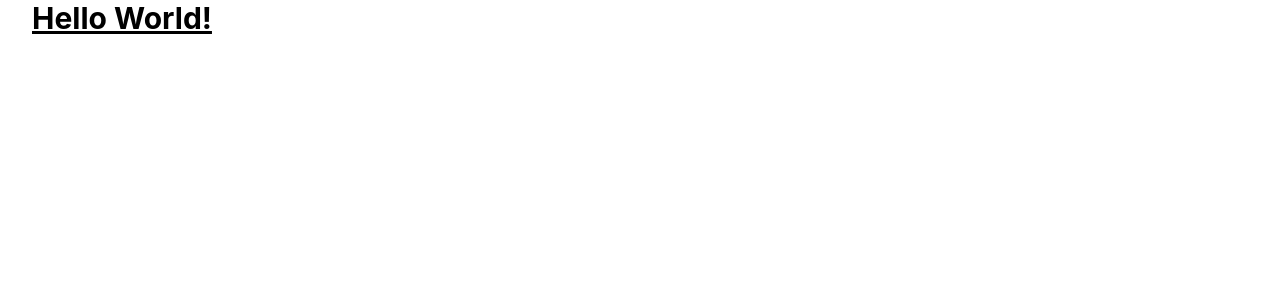
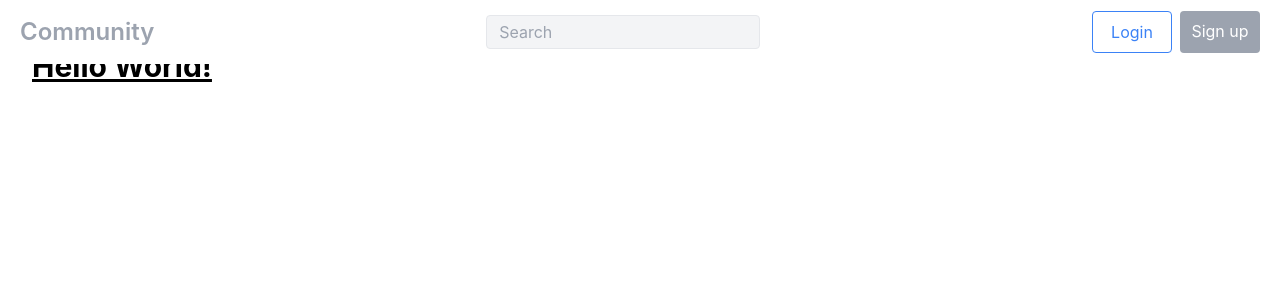
Before and after one commit to 96jin/Reddit_clone, a Next.js app in the folder client/: page / in a window 1280 px wide. Shown: the top 300 px of the page. Built offline with nearby package versions, Linux system fonts and the light colour scheme; no server answers.

Commit message:
로그인, Nav바

```diff
--- /dev/null
+++ b/client/src/components/NavBar.tsx
@@ -0,0 +1,52 @@
+import React from "react";
+import Link from "next/link";
+import { useAuthState } from "../context/auth";
+
+const NavBar: React.FC = () => {
+  const { loading, authenticated } = useAuthState();
+
+  return (
+    <div className="fixed inset-x-0 top-0 z-10 flex items-center justify-between h-16 px-5 bg-white">
+      <span className="text-2xl font-semibold text-gray-400">
+        <Link href="/">Community</Link>
+      </span>
+
+      <div className="max-w-full px-4">
+        <div className="relative flex items-center bg-gray-100 border rounded hover:border-gray-700 hover:bg-white">
+          {/* <i className='pl-4 pr-3 text-gray-400 fas fa-search '></i> */}
+          <input
+            type="text"
+            placeholder="Search"
+            className="px-3 py-1 bg-transparent rounded focus:outline-none"
+          />
+        </div>
+      </div>
+
+      <div className="flex">
+        {!loading &&
+          (authenticated ? (
+            <button className="w-20 p-2 mr-2 text-center text-blue-500 border border-blue-500 rounded">
+              Logout
+            </button>
+          ) : (
+            <>
+              <Link
+                href="/login"
+                className="w-20 p-2 mr-2 text-center text-blue-500 border border-blue-500 rounded"
+              >
+                Login
+              </Link>
+              <Link
+                href="/register"
+                className="w-20 p-2 text-center text-white bg-gray-400 rounded"
+              >
+                Sign up
+              </Link>
+            </>
+          ))}
+      </div>
+    </div>
+  );
+};
+
+export default NavBar;
--- a/client/src/context/auth.tsx
+++ b/client/src/context/auth.tsx
@@ -57,6 +57,7 @@
     async function loadUser(){
       try {
         const res = await axios.get('/auth/me')
+        console.log(res.data)
         dispatch({type: "LOGIN", payload: res.data})
       } catch (error) {
         console.log(error)
--- a/client/src/pages/_app.tsx
+++ b/client/src/pages/_app.tsx
@@ -1,15 +1,25 @@
 import '../styles/globals.css'
 import type { AppProps } from 'next/app'
 import Axios from 'axios'
+import { useRouter } from 'next/router'
+import NavBar from '../components/NavBar'
 import { AuthProvider } from '../context/auth'
 
 export default function App({ Component, pageProps }: AppProps) {
   // proxy  설정 해주는것과 비슷하다.
   Axios.defaults.baseURL = process.env.NEXT_PUBLIC_SERVER_BASE_URL+"/api"
   Axios.defaults.withCredentials = true // 모든 axios 요청 헤드에 쿠키를 넣겠다.
+
+  const {pathname} = useRouter()
+  const authRoutes = ['/register','/login']
+  const authRoute = authRoutes.includes(pathname)
+
   return (
   <AuthProvider>
-    <Component {...pageProps} />
+    {!authRoute && <NavBar/>}
+    <div className={authRoute ? "" : "pt-12"}>
+      <Component {...pageProps} />
+    </div>
   </AuthProvider>
   )
 }
```
Also changed, not shown: 2 other files (tests, documents, lock files or other folders).
